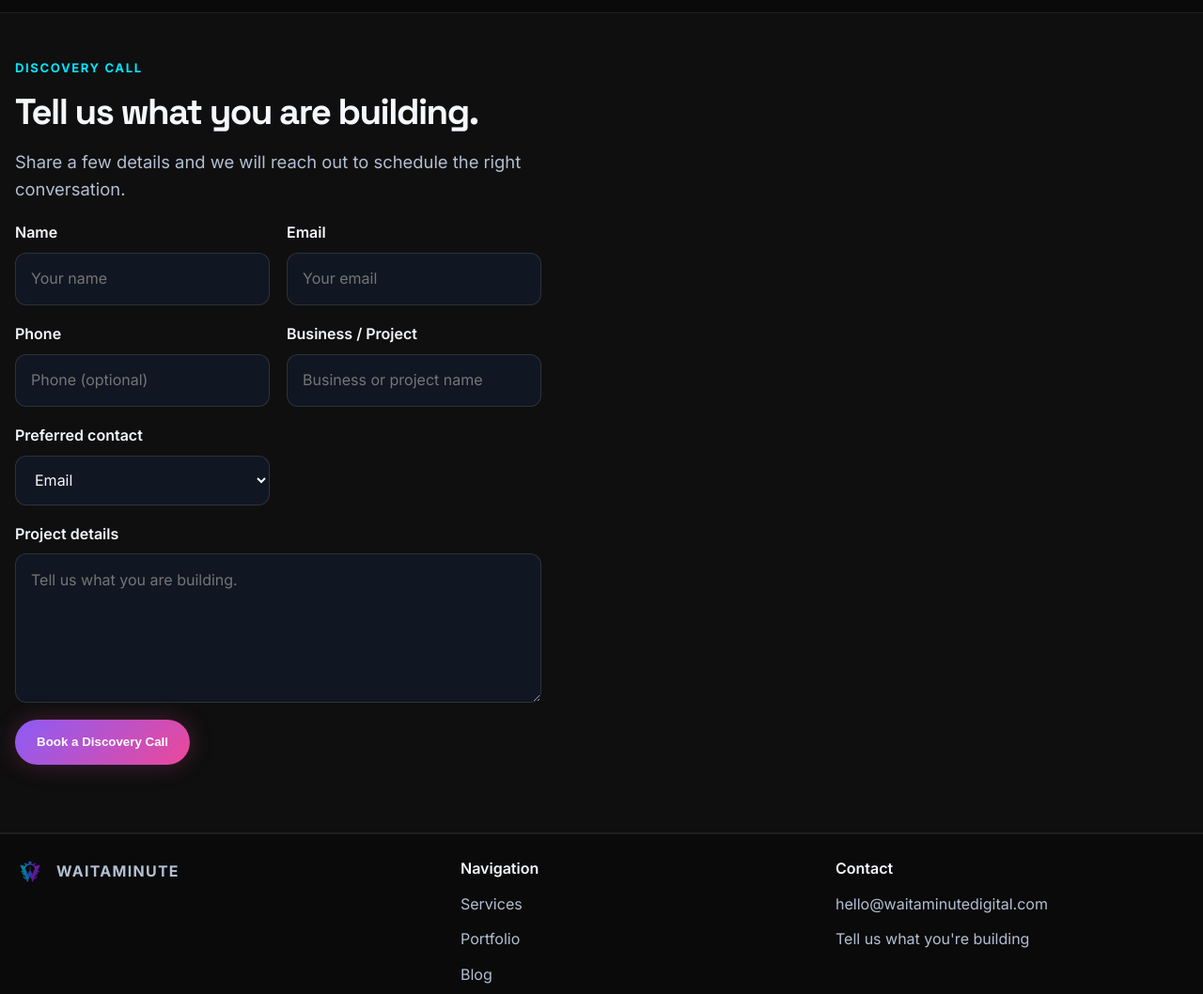
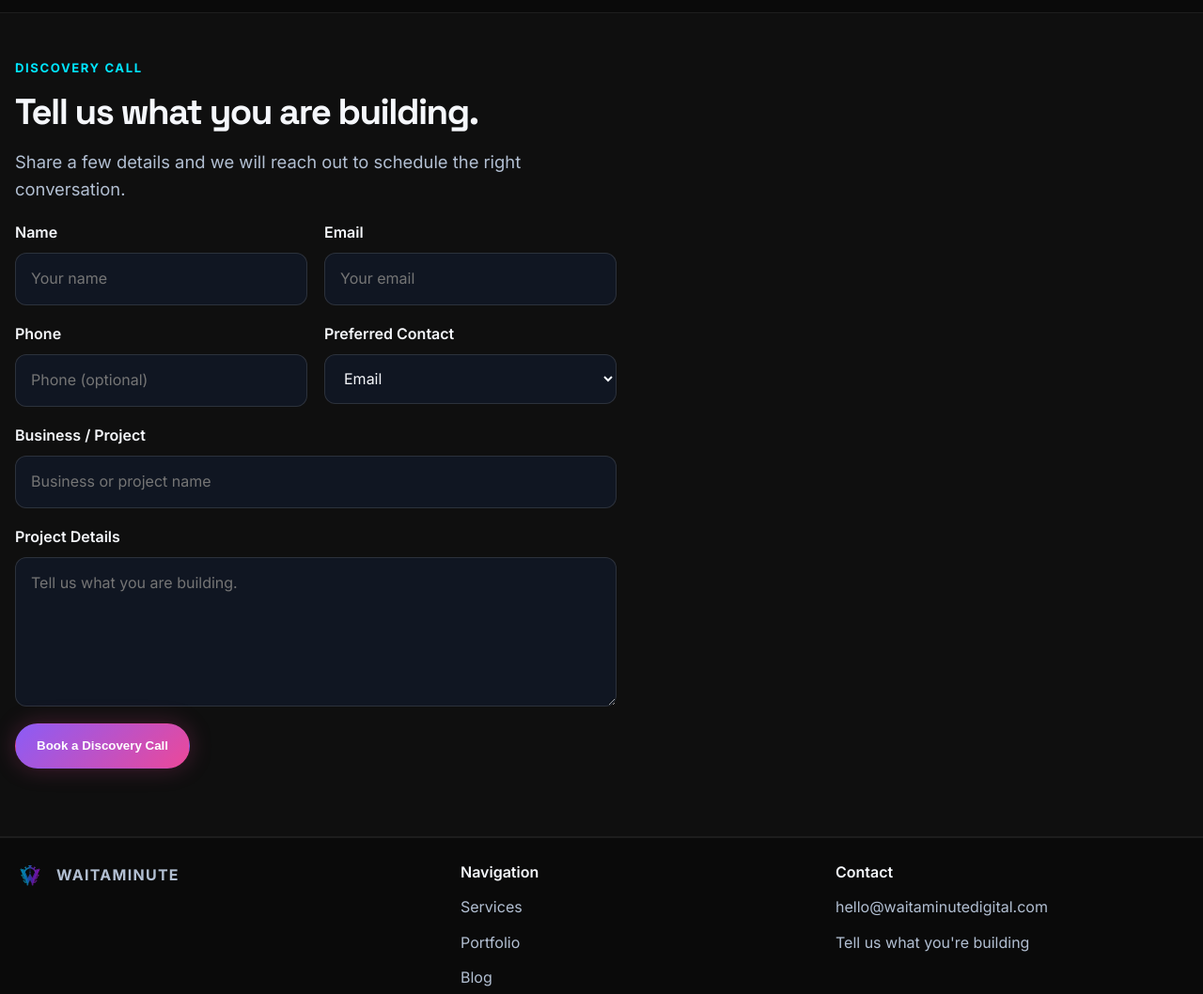
Before and after one commit to CodeToole/WaitaminuteDigital_blog, a Django app: template templates/services/services.html in a window 1280 px wide. Shown: the part 744-1802 px from the top of the page at 94% size. Run offline with Django 5.2, Linux system fonts and the light colour scheme; the template is opened without the code that fills it: values that come from a table or form of the project are taken from there, others are empty.

Commit message:
Fix consultation form layout and explicit field rendering
Co-authored-by: Copilot App <223556219+Copilot@users.noreply.github.com>

```diff
--- a/leads/forms.py
+++ b/leads/forms.py
@@ -5,32 +5,32 @@ class LeadForm(forms.Form):
     name = forms.CharField(
         label='Name',
         max_length=120,
-        widget=forms.TextInput(attrs={'placeholder': 'Your name'}),
+        widget=forms.TextInput(attrs={'class': 'form-control', 'placeholder': 'Your name'}),
     )
     email = forms.EmailField(
         label='Email',
-        widget=forms.EmailInput(attrs={'placeholder': 'Your email'}),
+        widget=forms.EmailInput(attrs={'class': 'form-control', 'placeholder': 'Your email'}),
     )
     phone = forms.CharField(
         label='Phone',
         max_length=40,
         required=False,
-        widget=forms.TextInput(attrs={'placeholder': 'Phone (optional)'}),
+        widget=forms.TextInput(attrs={'class': 'form-control', 'placeholder': 'Phone (optional)'}),
     )
     business_name = forms.CharField(
         label='Business / Project',
         max_length=150,
         required=False,
-        widget=forms.TextInput(attrs={'placeholder': 'Business or project name'}),
+        widget=forms.TextInput(attrs={'class': 'form-control', 'placeholder': 'Business or project name'}),
     )
     preferred_contact = forms.ChoiceField(
-        label='Preferred contact',
+        label='Preferred Contact',
         choices=[('email', 'Email'), ('phone', 'Phone')],
         initial='email',
-        widget=forms.Select(),
+        widget=forms.Select(attrs={'class': 'form-control'}),
     )
     message = forms.CharField(
-        label='Project details',
-        widget=forms.Textarea(attrs={'rows': 5, 'placeholder': 'Tell us what you are building.'}),
+        label='Project Details',
+        widget=forms.Textarea(attrs={'class': 'form-control', 'rows': 5, 'placeholder': 'Tell us what you are building.'}),
     )
-    website = forms.CharField(label='Website', required=False, widget=forms.HiddenInput())
+    website = forms.CharField(label='Website', required=False, widget=forms.HiddenInput(attrs={'class': 'honeypot'}))
--- a/static/css/main.css
+++ b/static/css/main.css
@@ -446,7 +446,7 @@ h3 {
   display: flex;
   flex-direction: column;
   gap: 18px;
-  max-width: 560px;
+  width: min(100%, 640px);
 }
 
 .field-grid {
@@ -494,6 +494,16 @@ h3 {
   border-color: rgba(0, 229, 255, 0.65);
 }
 
+.form-control {
+  width: 100%;
+  border: 1px solid rgba(255,255,255,0.12);
+  border-radius: 12px;
+  background: rgba(17, 24, 39, 0.8);
+  color: var(--text);
+  padding: 0.9rem 1rem;
+  font: inherit;
+}
+
 .field-error {
   color: #fca5a5;
   font-size: 0.82rem;
@@ -504,7 +514,8 @@ h3 {
   justify-content: flex-start;
 }
 
-.honeypot {
+.honeypot,
+input[type="hidden"] {
   position: absolute;
   left: -9999px;
   width: 1px;
--- a/templates/leads/partials/consultation_form.html
+++ b/templates/leads/partials/consultation_form.html
@@ -1,35 +1,45 @@
 <form class="lead-form" method="post" hx-post="{% url 'lead_submit' %}" hx-target="#lead-form-shell" hx-swap="innerHTML">
   {% csrf_token %}
   {{ form.website }}
+
   <div class="field-grid">
     <div class="field">
-      <label for="id_name">Name</label>
+      <label for="{{ form.name.id_for_label }}">{{ form.name.label }}</label>
       {{ form.name }}
       {% if form.name.errors %}<div class="field-error">{{ form.name.errors|join:', ' }}</div>{% endif %}
     </div>
+
     <div class="field">
-      <label for="id_email">Email</label>
+      <label for="{{ form.email.id_for_label }}">{{ form.email.label }}</label>
       {{ form.email }}
       {% if form.email.errors %}<div class="field-error">{{ form.email.errors|join:', ' }}</div>{% endif %}
     </div>
+
     <div class="field">
-      <label for="id_phone">Phone</label>
+      <label for="{{ form.phone.id_for_label }}">{{ form.phone.label }}</label>
       {{ form.phone }}
+      {% if form.phone.errors %}<div class="field-error">{{ form.phone.errors|join:', ' }}</div>{% endif %}
     </div>
+
     <div class="field">
-      <label for="id_business_name">Business / Project</label>
+      <label for="{{ form.preferred_contact.id_for_label }}">{{ form.preferred_contact.label }}</label>
+      {{ form.preferred_contact }}
+      {% if form.preferred_contact.errors %}<div class="field-error">{{ form.preferred_contact.errors|join:', ' }}</div>{% endif %}
+    </div>
+
+    <div class="field full-width">
+      <label for="{{ form.business_name.id_for_label }}">{{ form.business_name.label }}</label>
       {{ form.business_name }}
+      {% if form.business_name.errors %}<div class="field-error">{{ form.business_name.errors|join:', ' }}</div>{% endif %}
     </div>
-    <div class="field">
-      <label for="id_preferred_contact">Preferred contact</label>
-      {{ form.preferred_contact }}
+
+    <div class="field full-width">
+      <label for="{{ form.message.id_for_label }}">{{ form.message.label }}</label>
+      {{ form.message }}
+      {% if form.message.errors %}<div class="field-error">{{ form.message.errors|join:', ' }}</div>{% endif %}
     </div>
   </div>
-  <div class="field full-width">
-    <label for="id_message">Project details</label>
-    {{ form.message }}
-    {% if form.message.errors %}<div class="field-error">{{ form.message.errors|join:', ' }}</div>{% endif %}
-  </div>
+
   <div class="form-actions">
     <button type="submit" class="button button-primary">Book a Discovery Call</button>
   </div>
```
